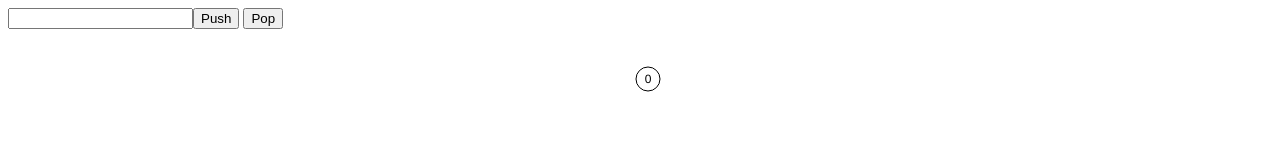
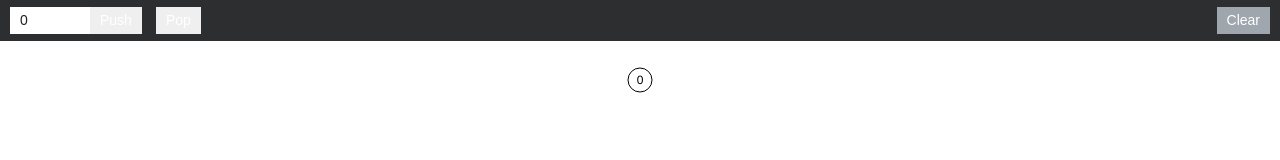
Before and after one commit to brettdewoody/binary-heap-visualizer, a website: page index.html in a window 1280 px wide. Both pictures are taken after a click on the button "Push". Drawn offline with nearby package versions, Linux system fonts and the light colour scheme.

Commit message:
Styling and cleanup.

```diff
--- /dev/null
+++ b/css/app.css
@@ -0,0 +1,64 @@
+html,
+body,
+#chart {
+  width: 100%;
+  height: 100%;
+  margin: 0;
+  padding: 0;
+}
+
+/* SVG styling */
+svg {
+  width: 100%;
+  height: 100%;
+  font-family: helvetica, sans-serif;
+}
+
+#controls {
+  width: 100%;
+  height: 41px;
+  position: fixed;
+  background-color: rgba(12, 13, 14, 0.862745);
+}
+
+#controls-input,
+#controls-pop,
+#controls-push,
+#controls-clear {
+  height: 27px;
+  margin-top: 7px;
+  border: 0;
+  padding: 0 10px;
+  font-family: Arial, "Helvetica Neue", Helvetica, sans-serif;
+  font-size: 14px;
+  outline: none;
+  line-height: 27px;
+  color: #FFFFFF;
+  transition: all 0.1s linear;
+}
+
+#controls-input {
+  margin-right: 0;
+  margin-left: 10px;
+  color: #222222;
+  margin-right: -4px;
+  width: 60px;
+}
+
+#controls-push {
+  margin-left: 0px;
+  margin-right: 10px;
+}
+
+#controls-clear {
+  float: right;
+  margin-right: 10px;
+  background-color: rgb(159, 166, 173);
+}
+
+#controls-pop:hover,
+#controls-push:hover,
+#controls-clear:hover {
+  cursor: pointer;
+  background-color: rgb(246, 156, 85);
+}
--- a/index.html
+++ b/index.html
@@ -3,32 +3,15 @@
   <head>
     <meta charset="UTF-8">
     <title>Binary Tree Visualizer</title>
-    <style>
-      html,
-      body,
-      #chart {
-          width: 100%;
-          height: 100%;
-      }
-
-      /* SVG styling */
-      svg {
-        width: 100%;
-        height: 100%;
-        font-family: helvetica, sans-serif;
-      }
-
-      path, line {
-        stroke: #777;
-      }
-
-    </style>
+    <link rel="stylesheet" type="text/css" href="css/app.css">
   </head>
   <body>
 
     <div id="controls">
-      <input type="number" step="1" id="pushVal"><button onClick="binaryheaptree.push(Number(document.getElementById('pushVal').value)); visualize();">Push</button>
-      <button onClick="binaryheaptree.pop(); visualize()">Pop</button>
+      <input id="controls-input" type="number" step="1" value="0">
+      <button id="controls-push" onClick="binaryheaptree.push(Number(document.getElementById('controls-input').value)); visualize();">Push</button>
+      <button id="controls-pop" onClick="alert('The popped value is ' + binaryheaptree.pop()); visualize()">Pop</button>
+      <button id="controls-clear" onClick="binaryheaptree.clear(); visualize()">Clear</button>
     </div>
 
     <div id="chart">
--- a/js/binaryheaptree.js
+++ b/js/binaryheaptree.js
@@ -87,13 +87,6 @@ BinaryHeapTree.prototype = {
     }
   },
 
-  // Swaps two nodes given their indexes
-  swap: function (index1, index2) {
-    var value1 = this.tree[index1];
-    this.tree[index1] = this.tree[index2];
-    this.tree[index2] = value1;
-  },
-
   // Returns the children of a node
   children: function (index) {
     var children = [];
@@ -109,5 +102,17 @@ BinaryHeapTree.prototype = {
     }
 
     return children;
+  },
+
+  // Swaps two nodes given their indexes
+  swap: function (index1, index2) {
+    var value1 = this.tree[index1];
+    this.tree[index1] = this.tree[index2];
+    this.tree[index2] = value1;
+  },
+
+  // Clear the tree
+  clear: function () {
+    this.tree = [];
   }
 }
--- a/js/binaryheapvisualizer.js
+++ b/js/binaryheapvisualizer.js
@@ -12,35 +12,6 @@ var BinaryHeapVisualizer = function (element) {
 }
 
 BinaryHeapVisualizer.prototype = {
-  formatHeap : function(binaryheaptree) {
-    function addChildren(node, index) {
-
-      var children = binaryheaptree.children(index);
-
-      if (children) {
-        for (var i = 0; i < children.length; i++) {
-          node.children.push({
-            value: binaryheaptree.tree[children[i]],
-            children: []
-          });
-
-          addChildren(node.children[0], children[i]);
-        }
-      }
-    }
-
-    var nodeData = [];
-
-    nodeData.push({
-      value: binaryheaptree.tree[0],
-      children: []
-    });
-
-    addChildren(nodeData[0], 0);
-
-    return nodeData;
-  },
-
   drawTree: function (binaryheaptree, index, rootCoords, parentCoords) {
     var root = index || 0
       , children = binaryheaptree.children(root)
@@ -48,10 +19,14 @@ BinaryHeapVisualizer.prototype = {
       , nodeDepth = Math.floor(Math.log2(index+1)) + 1
       , rootCoords = [
         (rootCoords ? rootCoords[0] : window.innerWidth/2),
-        (rootCoords ? rootCoords[1] : 50)
+        (rootCoords ? rootCoords[1] : 80)
       ]
       , parentCoords = parentCoords || []
       , radius = 12;
+
+    if (!binaryheaptree.tree.length) {
+      return;
+    }
 
     var node = this.drawNode(binaryheaptree.tree[root], rootCoords, parentCoords, radius);
 
@@ -68,8 +43,8 @@ BinaryHeapVisualizer.prototype = {
 
   drawNode: function (value, coords, parentCoords, radius) {
     var node = this.container.append("g")
-      , x = (coords.length ? coords[0] : window.innerWidth/2)
-      , y = (coords.length ? coords[1] : 50)
+      , x = coords[0]
+      , y = coords[1]
       , coords = coords || []
       , color = "#000000";
 
@@ -82,7 +57,7 @@ BinaryHeapVisualizer.prototype = {
         .attr("y2", coords[1])
         .attr("stroke-width", 3)
         .attr("stroke", color)
-        .attr("opacity", 0.7);
+        .attr("opacity", 0.3);
     }
 
     var circle = node
```
